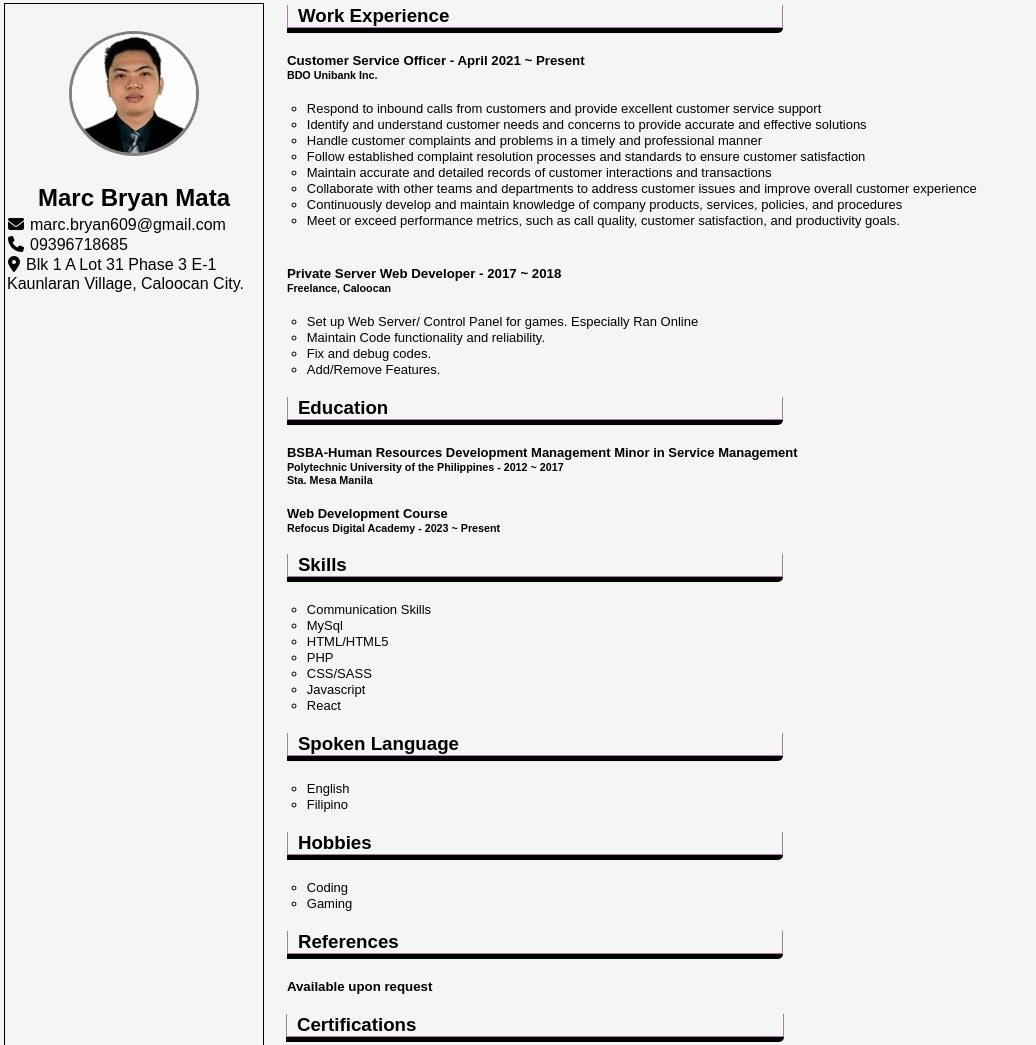
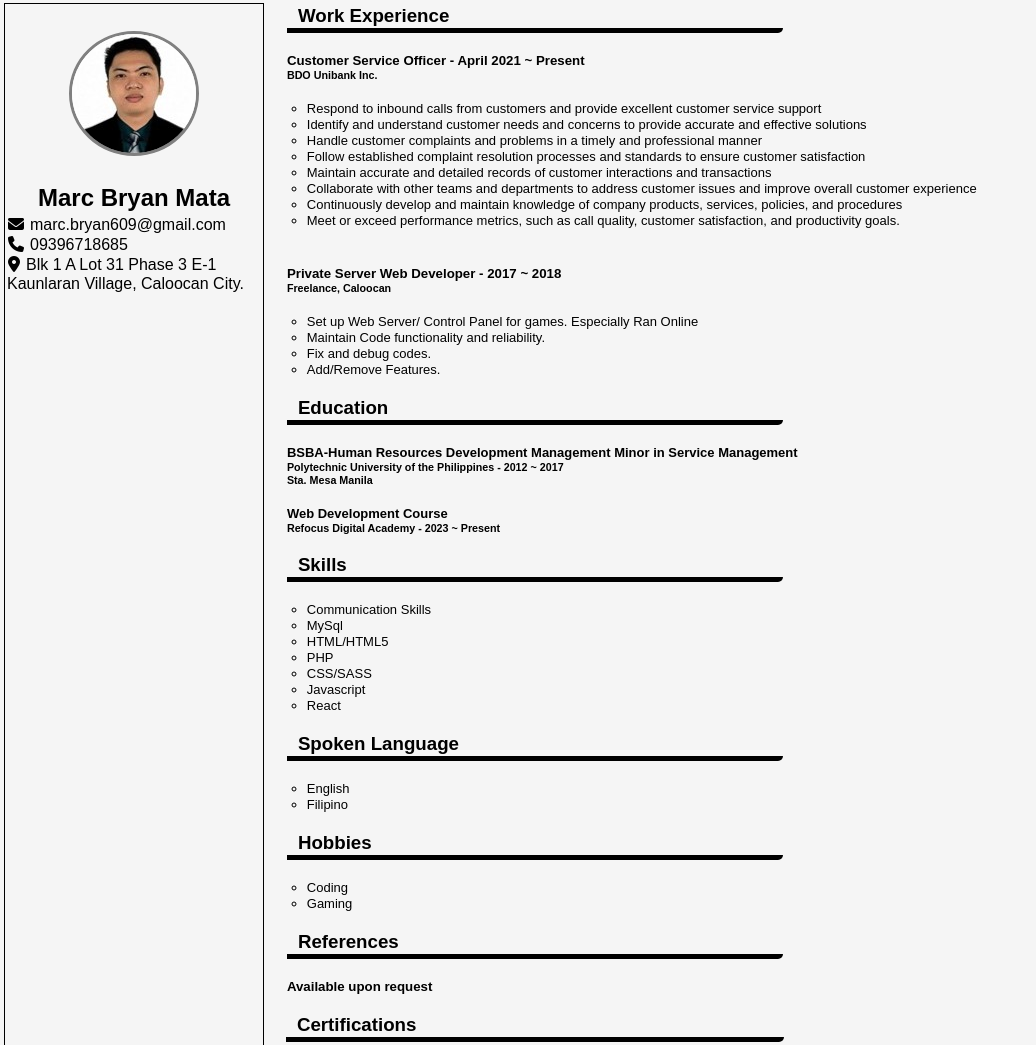
Before and after one commit to Marc-Bryan/resume, a plain HTML site: page index.html in a window 1280 px wide. Shown: the top 1045 px of the page, without its empty margins (0-1036 px from the left). Drawn offline with Linux system fonts and the light colour scheme.

Commit message:
Revert "Update style.css"

```diff
--- a/style.css
+++ b/style.css
@@ -18,7 +18,6 @@
     border-bottom: 5px solid black;
     /*Separate the sections of your resume using a horizontal line.*/
     border-bottom-right-radius: 5px;
-    background-color: #ac7bae;
 }
 
 
```
